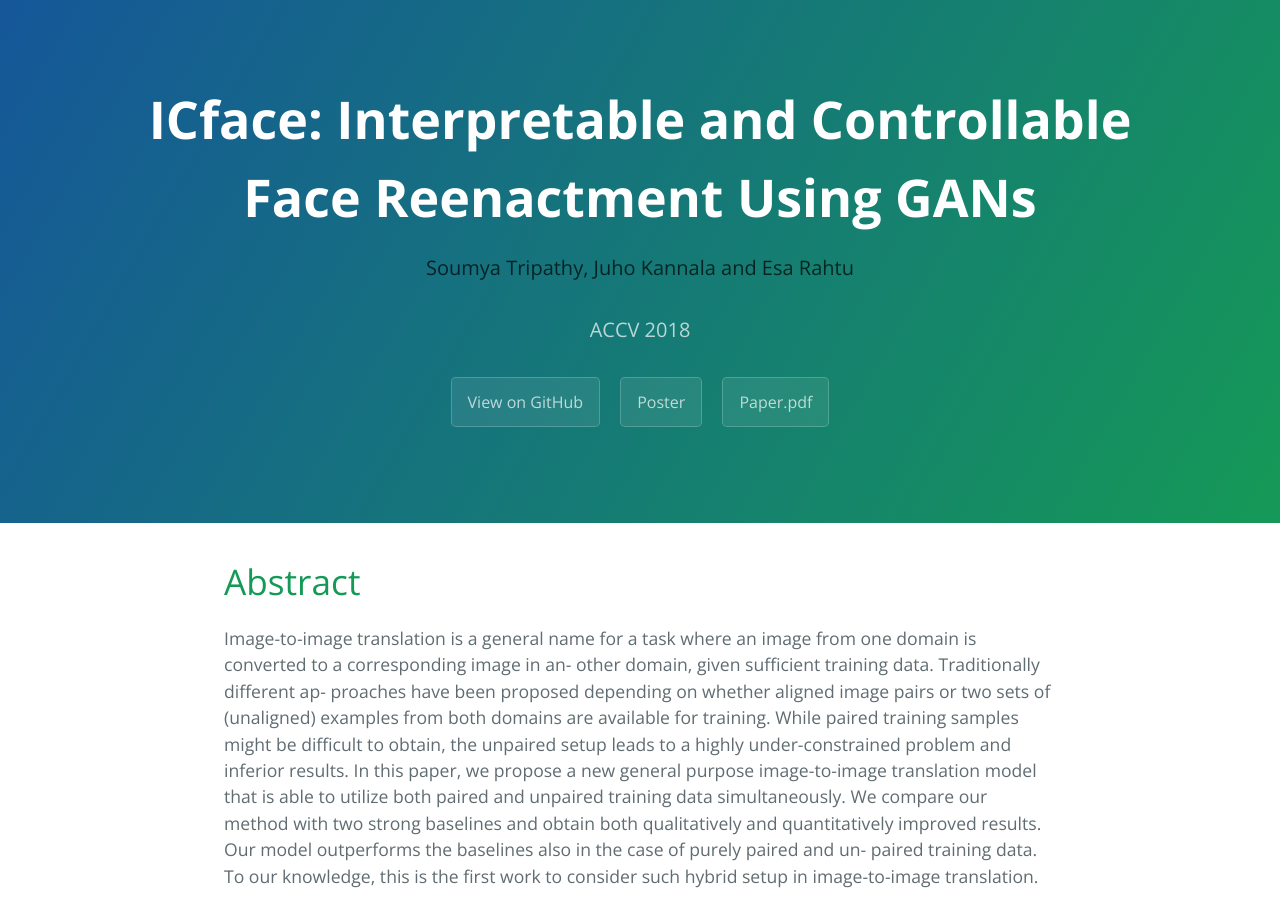
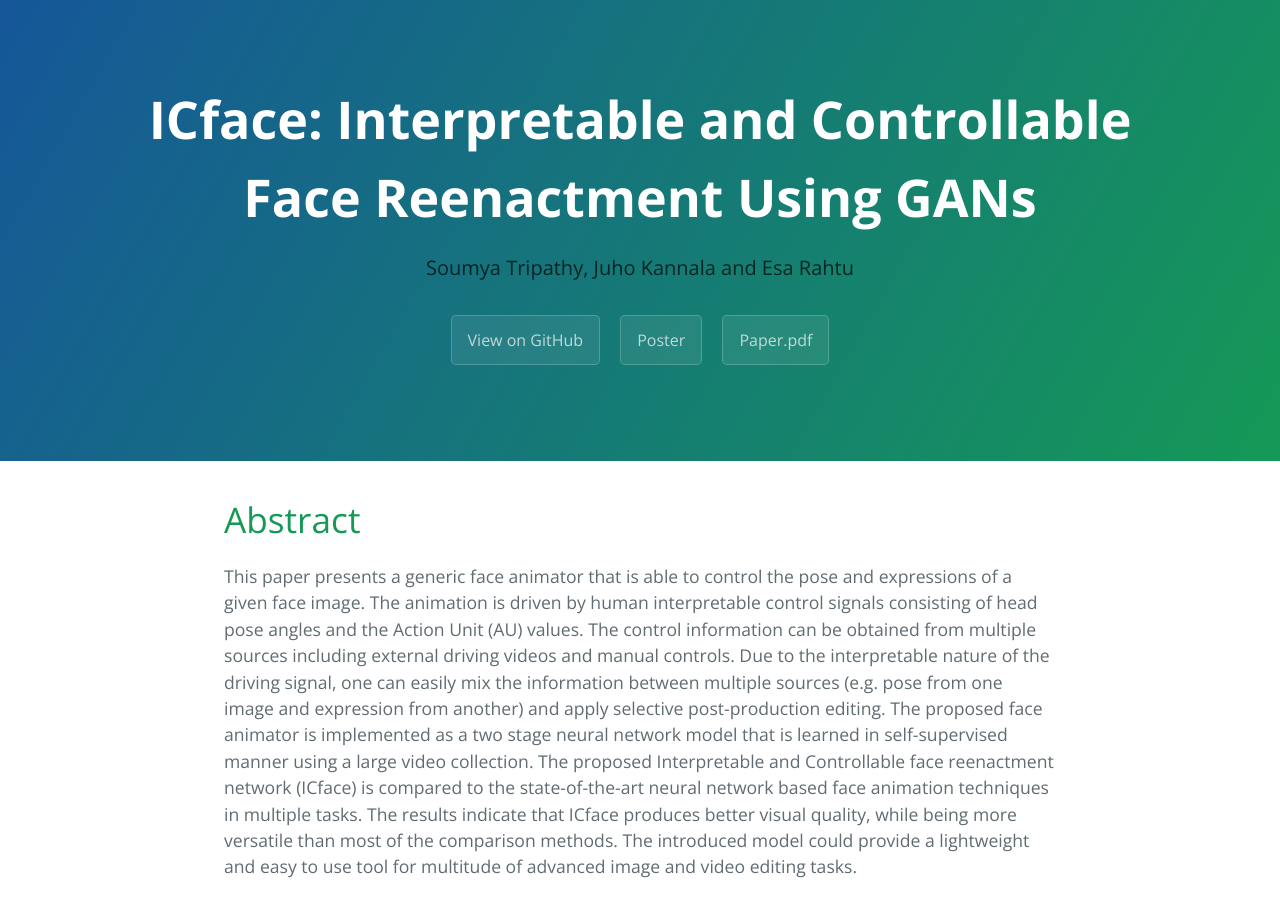
Before and after one commit to TUTvision/icface, a Jekyll site: the page built from index.md, in a window 1280 px wide and 1400 px high. Shown: the top 919 px of the window. Built offline with Jekyll 4.4.1, drawn with Linux system fonts in a browser that asks for light colours; our own code applies the rules of GitHub Pages for plain Markdown files; some of the changed text lies outside the part shown.

Commit message:
added abstract/video

```diff
--- a/_layouts/default.html
+++ b/_layouts/default.html
@@ -12,7 +12,7 @@
     <section class="page-header">
       <h1 class="project-name">ICface: Interpretable and Controllable Face Reenactment Using GANs</h1>
       <h2 class="project-tagline"><a <span style='color: #000000;' href="https://blade6570.github.io/soumyatripathy/">Soumya Tripathy,</a> <a <span style='color: #000000;' href="https://users.aalto.fi/~kannalj1/">Juho Kannala and</a> <a <span style='color: #000000;' href="http://esa.rahtu.fi/">Esa Rahtu</a></h2>
-       <h3 class="project-tagline">ACCV 2018</h3>
+      <!-- <h3 class="project-tagline">ACCV 2018</h3> -->
       {% if site.github.is_project_page %}
         <a href="https://github.com/Blade6570/icface" class="btn">View on GitHub</a>
       {% endif %}
--- a/index.md
+++ b/index.md
@@ -2,22 +2,28 @@
 layout: default
 ---
 # Abstract
+This paper presents a generic face animator that is
+able to control the pose and expressions of a given face image.
+The animation is driven by human interpretable control signals
+consisting of head pose angles and the Action Unit (AU) values.
+The control information can be obtained from multiple sources
+including external driving videos and manual controls. Due to the
+interpretable nature of the driving signal, one can easily mix the
+information between multiple sources (e.g. pose from one image
+and expression from another) and apply selective post-production
+editing. The proposed face animator is implemented as a two
+stage neural network model that is learned in self-supervised
+manner using a large video collection. The proposed Interpretable
+and Controllable face reenactment network (ICface) is compared
+to the state-of-the-art neural network based face animation
+techniques in multiple tasks. The results indicate that ICface
+produces better visual quality, while being more versatile than
+most of the comparison methods. The introduced model could
+provide a lightweight and easy to use tool for multitude of
+advanced image and video editing tasks.
+## Video
 
-Image-to-image translation is a general name for a task where
-an image from one domain is converted to a corresponding image in an-
-other domain, given sufficient training data. Traditionally different ap-
-proaches have been proposed depending on whether aligned image pairs
-or two sets of (unaligned) examples from both domains are available for
-training. While paired training samples might be difficult to obtain, the
-unpaired setup leads to a highly under-constrained problem and inferior
-results. In this paper, we propose a new general purpose image-to-image
-translation model that is able to utilize both paired and unpaired training
-data simultaneously. We compare our method with two strong baselines
-and obtain both qualitatively and quantitatively improved results. Our
-model outperforms the baselines also in the case of purely paired and un-
-paired training data. To our knowledge, this is the first work to consider
-such hybrid setup in image-to-image translation.
-## Semantic maps to photo translation on cityscapes dataset
+<iframe width="560" height="315" src="https://www.youtube.com/embed/VhWrAjI6z0M" frameborder="0" allow="accelerometer; autoplay; encrypted-media; gyroscope; picture-in-picture" allowfullscreen></iframe>
 
 > The training set contains 50 paired data out of total 2975 training images from this dataset.
 > CycleGAN can only be trained on unpaired data and pix2pix can be trained on only 50 paired data.
```
